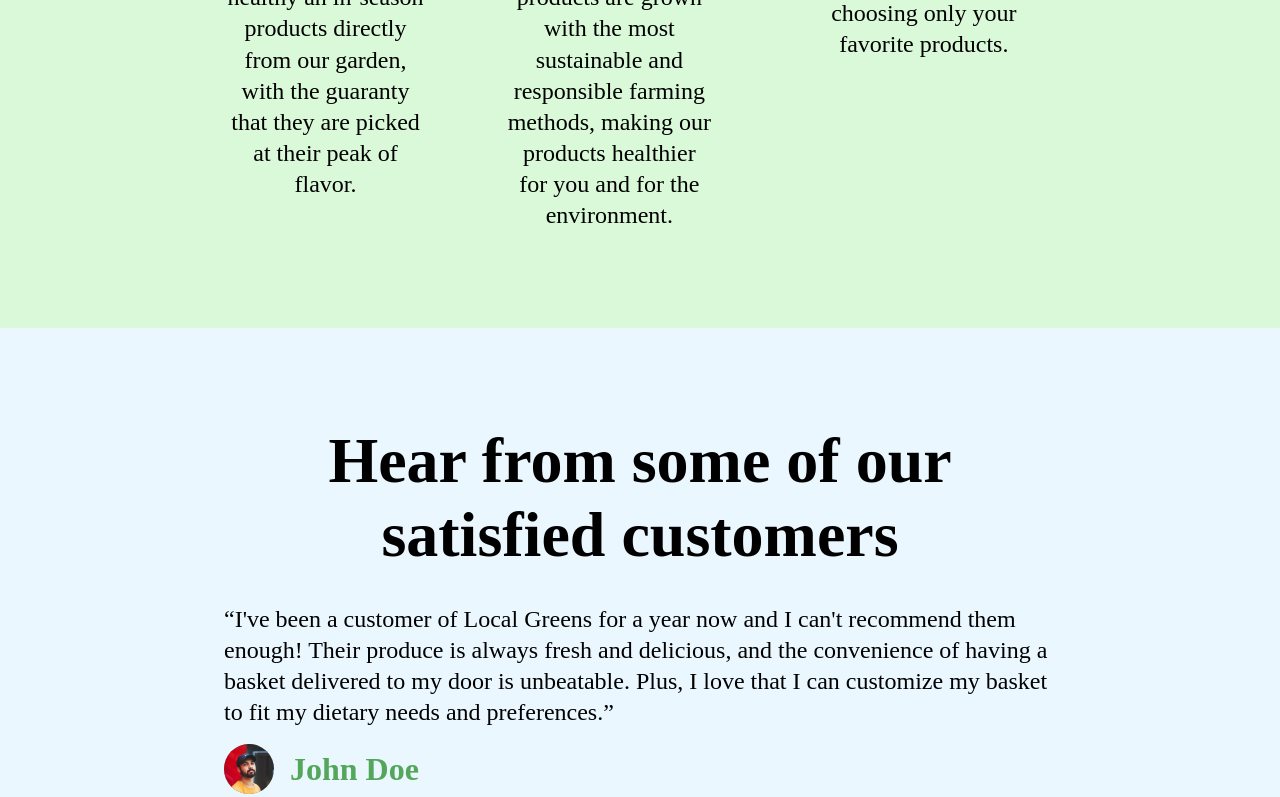
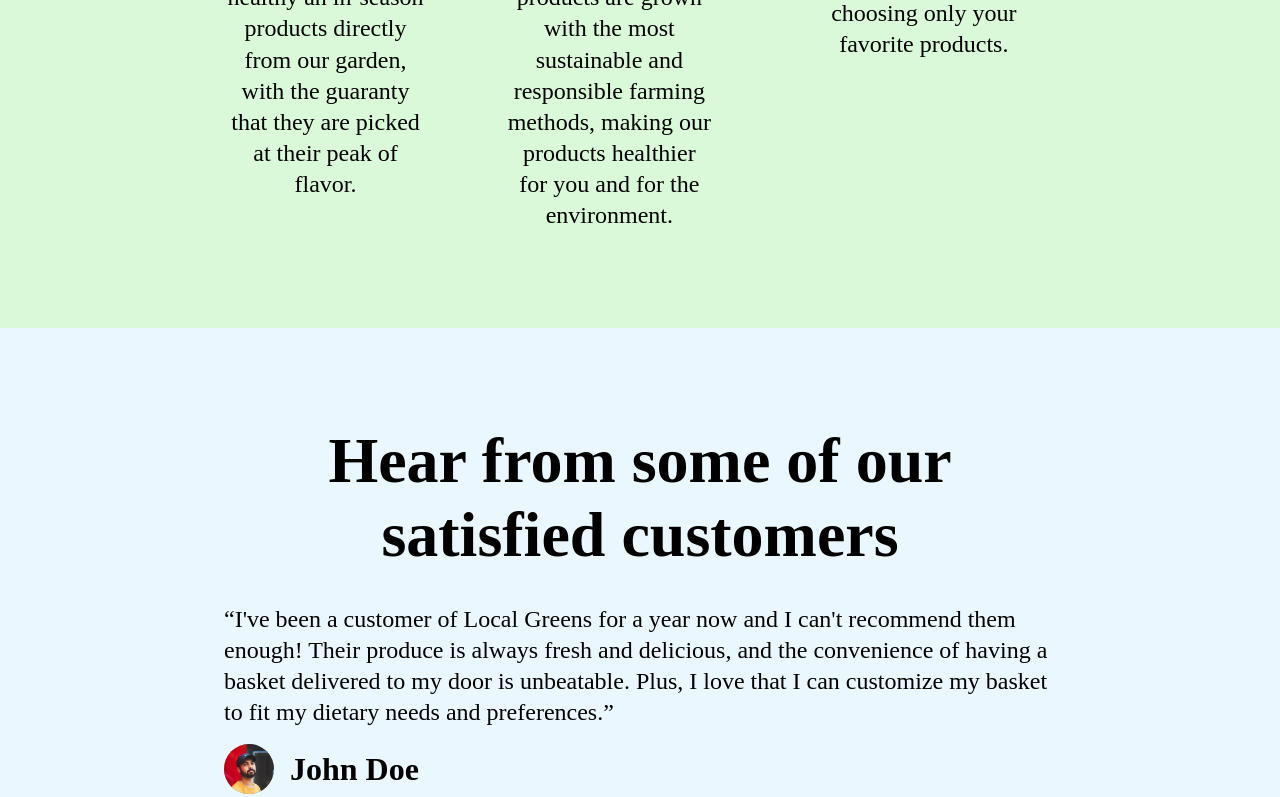
Before and after one commit to joao-lucas-dias/basket-order-app, a Next.js app: page / in a window 1280 px wide. Shown: the part 2000-2797 px from the top of the page. Built offline with nearby package versions, Linux system fonts and the light colour scheme.

Commit message:
Refactor bg colors

```diff
--- a/pages/_app.tsx
+++ b/pages/_app.tsx
@@ -9,7 +9,6 @@ export default function App({ Component, pageProps }: AppProps) {
 		<Provider store={store}>
 			<Navbar />
 			<Component {...pageProps} />
-			<div>FOOTER</div>
 		</Provider>
 	);
 }
--- a/pages/index.tsx
+++ b/pages/index.tsx
@@ -14,7 +14,7 @@ const HomePage = () => {
 	return (
 		<main className={classes.main}>
 			<section
-				className={`${classes.section} ${classes.section__hero} ${classes.section__bg__main}`}
+				className={`${classes.section} ${classes.section__hero}`}
 			>
 				<div className={classes["flex-group"]}>
 					<div className={classes["text-group"]}>
@@ -104,7 +104,7 @@ const HomePage = () => {
 				</div>
 			</section>
 			<section
-				className={`${classes.section} ${classes.section__secondary} ${classes.section__bg__main}`}
+				className={`${classes.section} ${classes.section__secondary}`}
 			>
 				<h2 className={classes["sub-heading-2"]}>
 					Hear from some of our satisfied customers
@@ -252,7 +252,7 @@ const HomePage = () => {
 				</div>
 			</section>
 			<section
-				className={`${classes.section} ${classes.section__secondary} ${classes.section__bg__main}`}
+				className={`${classes.section} ${classes.section__secondary}`}
 			>
 				<h2 className={classes["sub-heading-2"]}>Like what you see?</h2>
 				<div className={classes.cta__secondary__body}>
--- a/styles/HomePage.module.css
+++ b/styles/HomePage.module.css
@@ -15,10 +15,6 @@
 .section__secondary {
 	display: grid;
 	grid-row-gap: 2em;
-}
-
-.section__bg__main {
-	background-color: var(--color-background-main);
 }
 
 .section__bg__main h3,
--- a/styles/globals.css
+++ b/styles/globals.css
@@ -25,6 +25,7 @@
 
 body {
 	min-height: 100vh;
+	background-color: var(--color-background-main);
 }
 
 /* responsive images/videos */
```
